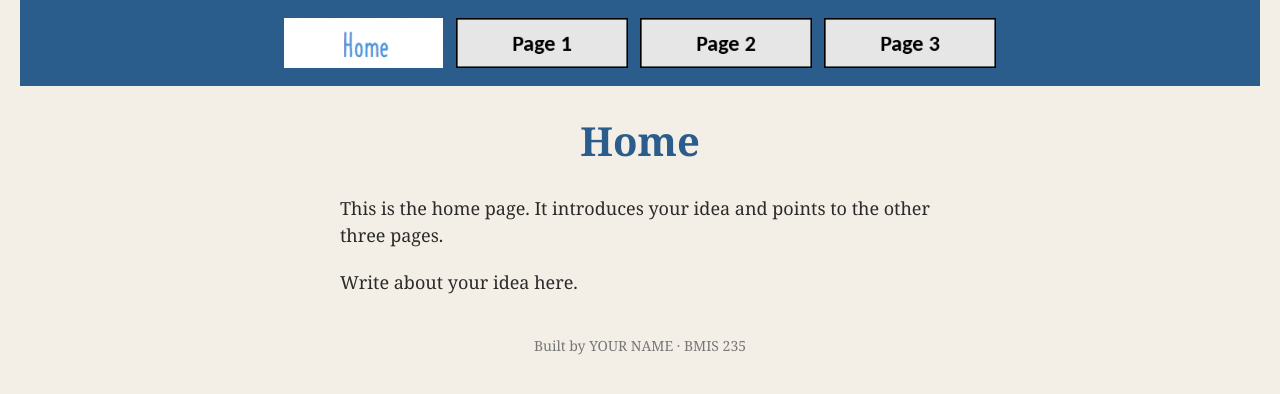
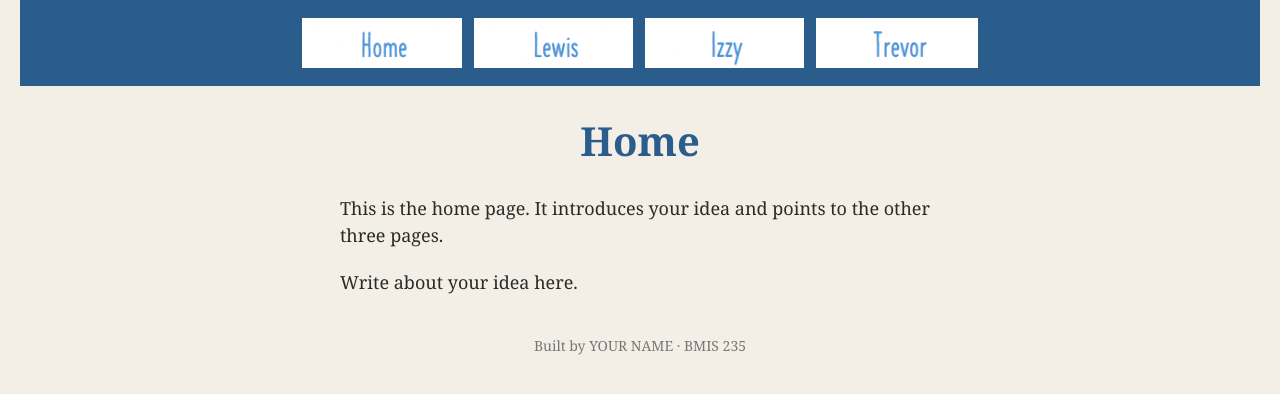
Before and after one commit to lkapanoske/bmis235-html-3, a plain HTML site: page home.html in a window 1280 px wide. Drawn offline with Linux system fonts and the light colour scheme.

Commit message:
Update image sources for navigation links

```diff
--- a/home.html
+++ b/home.html
@@ -23,9 +23,9 @@
      ===================================================================== -->
 <nav>
     <a href="home.html"><img src="img/home.png" alt="Home"></a>
-    <a href="lewis.html"><img src="img/page1.png" alt="lewis"></a>
-    <a href="izzy.html"><img src="img/page2.png" alt="izzy"></a>
-    <a href="trevor.html"><img src="img/page3.png" alt="trevor"></a>
+    <a href="lewis.html"><img src="img/lewis.png" alt="lewis"></a>
+    <a href="izzy.html"><img src="img/izzy.png" alt="izzy"></a>
+    <a href="trevor.html"><img src="img/trevor.png" alt="trevor"></a>
 </nav>
 
 <h1>Home</h1>
```
